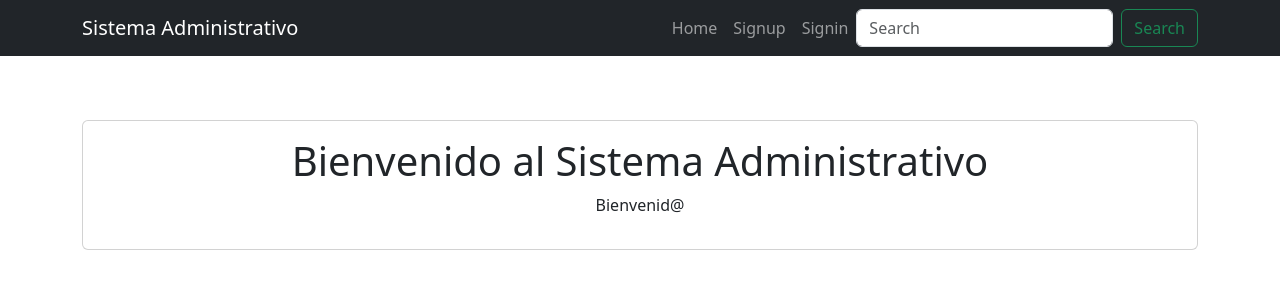
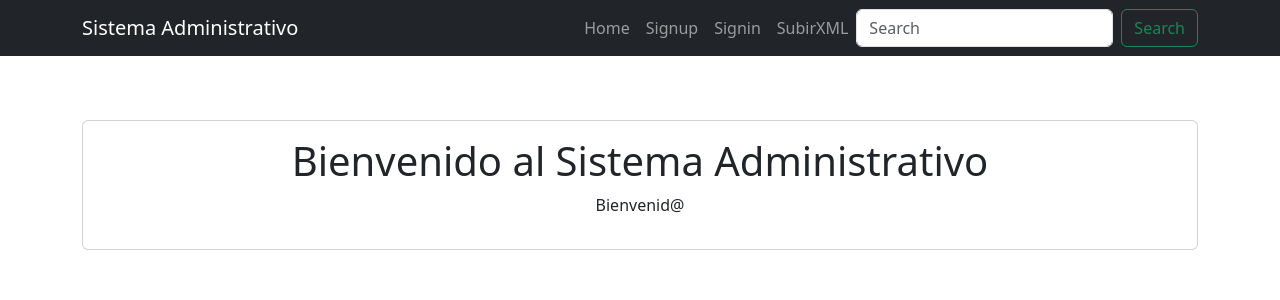
Before and after one commit to victornetroski/SistemaAdmin, a Django app: page / in a window 1280 px wide. Shown: the top 300 px of the page. Run offline with Django 5.2, Linux system fonts and the light colour scheme.

Commit message:
Se crea aplicacion para subir xml4

```diff
--- a/tasks/templates/base.html
+++ b/tasks/templates/base.html
@@ -40,6 +40,9 @@
                 <li class="nav-item">
                     <a href="/signin" class="nav-link">Signin</a>
                 </li>
+                <li class="nav-item">
+                    <a href="/upload_xml" class="nav-link">SubirXML</a>
+                </li>
 
             </ul>
             <form class="d-flex" role="search">
```
